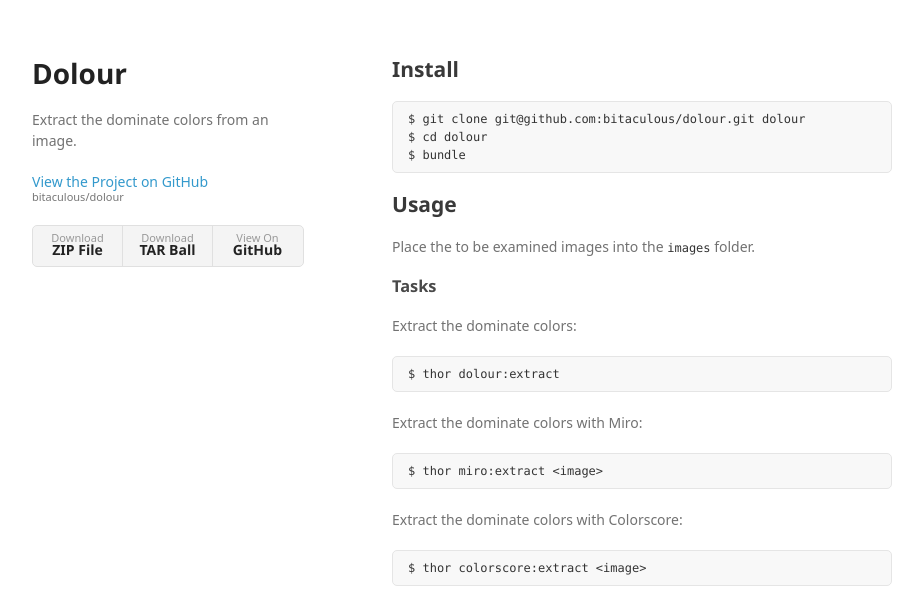
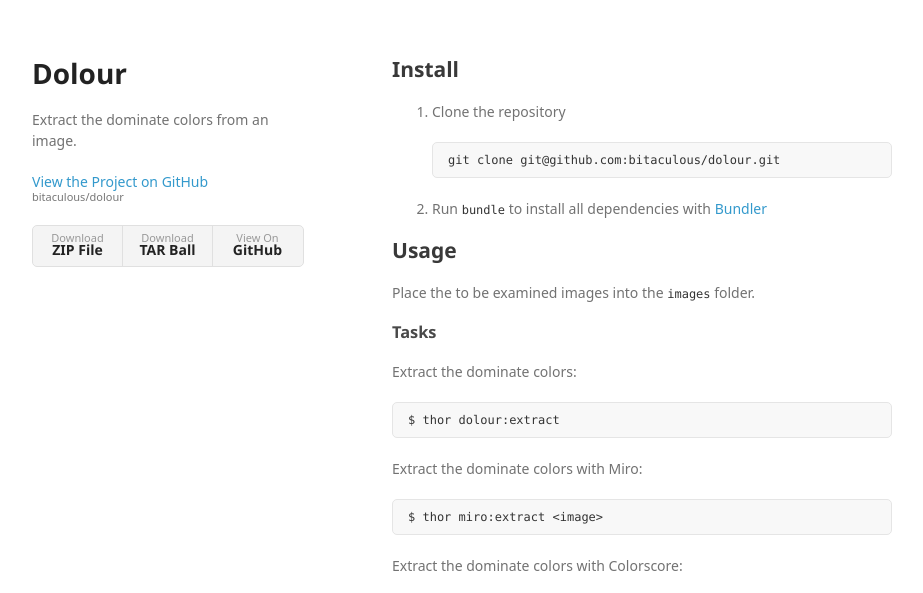
Before and after one commit to bitaculous/dolour, a plain HTML site: page index.html in a window 1280 px wide. Shown: the top 593 px of the page, without its empty margins (178-1101 px from the left). Drawn offline with Linux system fonts and the light colour scheme; a web font is replaced by a local one.

```diff
--- a/index.html
+++ b/index.html
@@ -31,10 +31,14 @@
         <h2>
 <a id="install" class="anchor" href="#install" aria-hidden="true"><span aria-hidden="true" class="octicon octicon-link"></span></a>Install</h2>
 
-<pre><code>$ git clone git@github.com:bitaculous/dolour.git dolour
-$ cd dolour
-$ bundle
-</code></pre>
+<ol>
+<li>
+<p>Clone the repository</p>
+
+<div class="highlight highlight-source-shell"><pre>git clone git@github.com:bitaculous/dolour.git</pre></div>
+</li>
+<li><p>Run <code>bundle</code> to install all dependencies with <a href="http://bundler.io" title="The best way to manage a Ruby application's gems">Bundler</a></p></li>
+</ol>
 
 <h2>
 <a id="usage" class="anchor" href="#usage" aria-hidden="true"><span aria-hidden="true" class="octicon octicon-link"></span></a>Usage</h2>
```
Also changed, not shown: params.json (+1 -1 lines).
